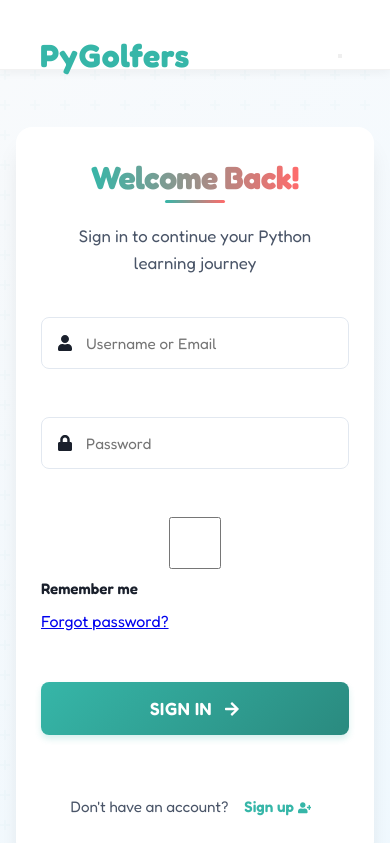
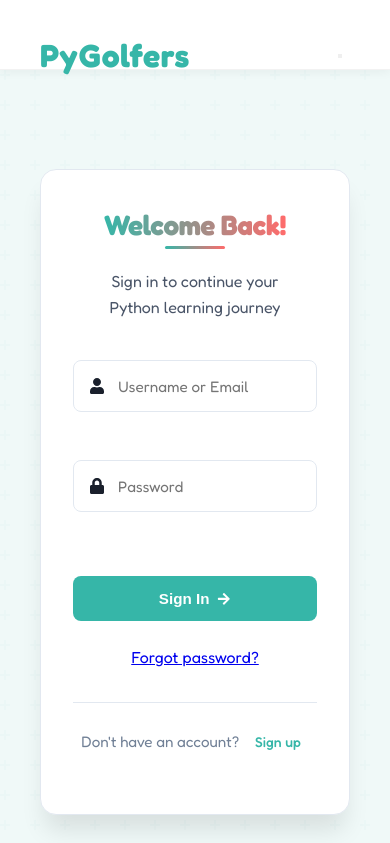
Before and after one commit to CodeWithKids/Pygolfers, a React (Create React App) app: page /login in a window 390 px wide. Shown: the top 843 px of the page. Built offline with nearby package versions, Linux system fonts and the light colour scheme.

Commit message:
Update login page: remove remember me, adjust forgot password styling, and reorganize styles

```diff
--- a/src/App.js
+++ b/src/App.js
@@ -659,7 +659,11 @@ const App = () => {
     <ChallengeDetail />
   </ProtectedRoute>
 } />
-          <Route path="/leaderboard" element={<Leaderboard />} />
+          <Route path="/leaderboard" element={
+            <ProtectedRoute isAuthenticated={currentUser.isAuthenticated} message="Please log in to view the leaderboard.">
+              <Leaderboard />
+            </ProtectedRoute>
+          } />
           <Route path="/profile/:username" element={<Profile />} />
           <Route path="/settings" element={<ProfileSettings />} />
         </Routes>
--- a/src/pages/Login.css
+++ b/src/pages/Login.css
@@ -1,26 +1,46 @@
 @import url('https://fonts.googleapis.com/css2?family=Fredoka:wght@400;500;600;700&family=Fira+Code:wght@400;500&display=swap');
 
 :root {
+  /* Primary Theme Colors */
   --teal: #36B6A8;
-  --teal-light: #e0f2f1;
-  --teal-dark: #2a8a7f;
   --yellow: #FFD43B;
-  --yellow-light: #fff9c4;
   --pink: #F76C7B;
-  --pink-light: #fce4ec;
   --dark-blue: #24304A;
-  --dark-blue-light: #e8eaf6;
-  --text-primary: #2D3748;
-  --text-secondary: #4A5568;
-  --text-muted: #718096;
-  --border-color: #E2E8F0;
-  --bg-light: #F8FAFC;
-  --shadow-sm: 0 2px 4px rgba(0, 0, 0, 0.05);
+
+  /* Semantic Color Variables */
+  --primary: var(--teal);
+  --secondary: var(--yellow);
+  --accent: var(--pink);
+  --dark: var(--dark-blue);
+
+  /* Backgrounds */
+  --bg-primary: #ffffff;
+  --bg-secondary: #f8f9fa;
+  --bg-tertiary: #f1f3f5;
+
+  /* Text Colors */
+  --text-primary: var(--dark-blue);
+  --text-secondary: #4a5568;
+  --text-muted: #6c757d;
+  --text-light: #f8f9fa;
+
+  /* UI Elements */
+  --border-color: #e2e8f0;
+  --card-bg: #ffffff;
+  --header-bg: var(--dark-blue);
+  --footer-bg: var(--dark-blue);
+
+  /* Shadows */
+  --shadow-sm: 0 1px 3px rgba(0, 0, 0, 0.1);
   --shadow-md: 0 4px 6px rgba(0, 0, 0, 0.1);
-  --shadow-lg: 0 10px 15px -3px rgba(0, 0, 0, 0.1);
-  --shadow-xl: 0 20px 25px -5px rgba(0, 0, 0, 0.1), 0 10px 10px -5px rgba(0, 0, 0, 0.04);
-  --transition: all 0.3s cubic-bezier(0.4, 0, 0.2, 1);
-  --border-radius: 16px;
+  --shadow-lg: 0 10px 15px rgba(0, 0, 0, 0.1);
+  --shadow-xl: 0 20px 25px rgba(0, 0, 0, 0.1);
+
+  /* Transitions */
+  --transition: all 0.3s ease;
+
+  /* Border Radius */
+  --border-radius: 12px;
   --border-radius-sm: 8px;
 }
 
@@ -45,10 +65,9 @@ body {
   align-items: center;
   justify-content: center;
   padding: 2rem 1rem;
+  background: var(--bg-secondary);
   position: relative;
   overflow: hidden;
-  background: linear-gradient(135deg, #f8fafc 0%, #f0f9ff 100%);
-  position: relative;
 }
 
 .login-container::before {
@@ -80,21 +99,18 @@ body {
   border-radius: var(--border-radius);
   box-shadow: var(--shadow-xl);
   padding: 3rem 2.5rem;
-  background: rgba(255, 255, 255, 0.95);
+  background: var(--card-bg);
   position: relative;
   z-index: 2;
   width: 100%;
   max-width: 420px;
-  transition: transform 0.3s ease, box-shadow 0.3s ease, background-color 0.3s ease;
-  border: 1px solid rgba(255, 255, 255, 0.5);
-  backdrop-filter: blur(10px);
-  -webkit-backdrop-filter: blur(10px);
+  transition: var(--transition);
+  border: 1px solid var(--border-color);
 }
 
 .login-card:hover {
   transform: translateY(-5px);
-  box-shadow: 0 15px 30px rgba(0, 0, 0, 0.15);
-  background: rgba(255, 255, 255, 0.98);
+  box-shadow: var(--shadow-lg);
 }
 
 .login-header {
@@ -222,72 +238,48 @@ body {
 }
 
 .login-footer a {
-  color: var(--teal);
+  color: var(--primary);
+  font-size: 0.875rem;
   text-decoration: none;
-  font-weight: 600;
   transition: var(--transition);
-  position: relative;
-  padding: 0.25rem 0.5rem;
-  margin: 0 0.25rem;
-}
-
-.login-footer a::after {
-  content: '';
-  position: absolute;
-  bottom: 0;
-  left: 0.5rem;
-  right: 0.5rem;
-  height: 2px;
-  background: var(--teal);
-  transform: scaleX(0);
-  transform-origin: right;
-  transition: transform 0.3s ease;
-}
-
-.login-footer a:hover::after {
-  transform: scaleX(1);
-  transform-origin: left;
+  font-weight: 500;
 }
 
 .login-footer a:hover {
-  color: var(--teal-dark);
-  text-decoration: none;
+  color: var(--teal);
+  text-decoration: underline;
 }
 
-/* Sign In Button */
-.signin-button {
+.login-button {
   width: 100%;
-  padding: 1rem 2rem;
-  font-size: 1.1rem;
-  font-weight: 600;
-  color: white;
-  background: linear-gradient(135deg, var(--teal), var(--teal-dark));
+  padding: 0.85rem;
   border: none;
   border-radius: var(--border-radius-sm);
+  background: var(--primary);
+  color: white;
+  font-size: 0.95rem;
+  font-weight: 600;
   cursor: pointer;
+  transition: var(--transition);
   display: flex;
   align-items: center;
   justify-content: center;
-  gap: 0.75rem;
-  margin-top: 1.5rem;
-  transition: all 0.3s ease;
-  box-shadow: 0 4px 6px rgba(54, 182, 168, 0.2);
+  gap: 0.5rem;
+  margin-top: 1rem;
+  position: relative;
+  overflow: hidden;
 }
 
-.signin-button:hover {
-  transform: translateY(-2px);
-  box-shadow: 0 6px 12px rgba(54, 182, 168, 0.3);
+.login-button:hover {
+  background: var(--teal);
+  transform: translateY(-1px);
+  box-shadow: var(--shadow-sm);
 }
 
-.signin-button:active {
-  transform: translateY(0);
-}
-
-.signin-button:disabled {
-  background: #cbd5e0;
+.login-button.loading {
+  background: var(--teal);
+  opacity: 0.8;
   cursor: not-allowed;
-  transform: none;
-  box-shadow: none;
 }
 
 /* Register CTA */
@@ -327,22 +319,27 @@ body {
 }
 
 /* Responsive Design */
-@media (max-width: 576px) {
+@media (max-width: 768px) {
   .login-card {
-    padding: 2rem 1.5rem;
+    padding: 2.5rem 2rem;
+    margin: 0 1.5rem;
+  }
+
+  .form-options {
+    flex-wrap: nowrap;
+    gap: 1rem;
+  }
+
+  .forgot-password {
+    white-space: nowrap;
   }
 
   .login-header h1 {
-    font-size: 2rem;
+    font-size: 1.75rem;
   }
 
-  .subtitle {
+  .login-header .subtitle {
     font-size: 1rem;
-  }
-
-  .social-login {
-    flex-direction: column;
-    gap: 0.75rem;
   }
 
   .form-options {
@@ -356,6 +353,8 @@ body {
   }
 }
 
+
+
 /* Animation */
 @keyframes fadeIn {
   from { opacity: 0; transform: translateY(10px); }
--- a/src/pages/Login.js
+++ b/src/pages/Login.js
@@ -15,6 +15,31 @@ const Login = () => {
   });
   const [errors, setErrors] = useState({});
   const [isLoading, setIsLoading] = useState(false);
+
+  // Animation variants
+  const containerVariants = {
+    hidden: { opacity: 0 },
+    visible: {
+      opacity: 1,
+      transition: {
+        staggerChildren: 0.1,
+        delayChildren: 0.2
+      }
+    }
+  };
+
+  const itemVariants = {
+    hidden: { y: 20, opacity: 0 },
+    visible: {
+      y: 0,
+      opacity: 1,
+      transition: {
+        type: 'spring',
+        stiffness: 100,
+        damping: 10
+      }
+    }
+  };
 
   const handleChange = (e) => {
     const { name, value } = e.target;
@@ -54,22 +79,33 @@ const Login = () => {
     <div className="login-container">
       <motion.div
         className="login-card"
-        initial={{ opacity: 0, y: 20 }}
-        animate={{ opacity: 1, y: 0 }}
-        transition={{ duration: 0.5 }}
+        initial="hidden"
+        animate="visible"
+        variants={containerVariants}
       >
-        <div className="login-header">
+        <motion.div className="login-header" variants={itemVariants}>
           <h1>Welcome Back!</h1>
           <p className="subtitle">Sign in to continue your Python learning journey</p>
-        </div>
+        </motion.div>
         {message && (
-          <div className="login-alert" style={{background:'#F76C7B', color:'#fff', borderRadius:'8px', padding:'0.75rem 1rem', marginBottom:'1rem', textAlign:'center'}}>
-            {message}
-          </div>
+          <motion.div
+          className="login-alert"
+          style={{
+            background:'#F76C7B',
+            color:'#fff',
+            borderRadius:'8px',
+            padding:'0.75rem 1rem',
+            marginBottom:'1rem',
+            textAlign:'center'
+          }}
+          variants={itemVariants}
+        >
+          {message}
+        </motion.div>
         )}
 
-        <form className="login-form" onSubmit={handleSubmit}>
-          <div className="form-group">
+        <motion.form className="login-form" onSubmit={handleSubmit} variants={itemVariants}>
+          <motion.div className="form-group" variants={itemVariants}>
             <div className={`input-with-icon ${errors.username ? 'error' : ''}`}>
               <FaUser className="input-icon" />
               <input
@@ -82,9 +118,9 @@ const Login = () => {
               />
             </div>
             {errors.username && <span className="error-message">{errors.username}</span>}
-          </div>
+          </motion.div>
 
-          <div className="form-group">
+          <motion.div className="form-group" variants={itemVariants}>
             <div className={`input-with-icon ${errors.password ? 'error' : ''}`}>
               <FaLock className="input-icon" />
               <input
@@ -97,33 +133,49 @@ const Login = () => {
               />
             </div>
             {errors.password && <span className="error-message">{errors.password}</span>}
-          </div>
-
-          <div className="form-options">
-            <label className="remember-me">
-              <input type="checkbox" name="remember" />
-              <span>Remember me</span>
-            </label>
-            <Link to="/forgot-password" className="forgot-password">
-              Forgot password?
-            </Link>
-          </div>
+          </motion.div>
 
           <motion.button
             type="submit"
-            className="btn btn-primary signin-button"
+            className={`login-button ${isLoading ? 'loading' : ''}`}
             disabled={isLoading}
-            whileHover={{ scale: 1.02, boxShadow: '0 4px 12px rgba(54, 182, 168, 0.3)' }}
+            whileHover={{ scale: 1.02 }}
             whileTap={{ scale: 0.98 }}
+            variants={itemVariants}
           >
-            {isLoading ? 'Signing In...' : 'Sign In'}
-            <FaArrowRight className="button-icon" />
+            {isLoading ? (
+              <>
+                <div className="spinner"></div>
+                <span>Signing in...</span>
+              </>
+            ) : (
+              <>
+                <span>Sign In</span>
+                <FaArrowRight className="button-icon" />
+              </>
+            )}
           </motion.button>
 
-          <div className="register-cta">
-            Don't have an account? <Link to="/register" className="signup-link">Sign up <FaUserPlus className="signup-icon" /></Link>
-          </div>
-        </form>
+          <motion.div className="text-center mt-2 mb-2" variants={itemVariants}>
+            <Link to="/forgot-password" className="text-sm text-primary hover:text-teal hover:underline">
+              Forgot password?
+            </Link>
+          </motion.div>
+
+          <motion.div className="login-footer" variants={itemVariants} style={{ marginTop: '0.5rem' }}>
+            <p>Don't have an account?{' '}
+              <Link
+                to="/register"
+                className="signup-link"
+                onClick={(e) => {
+                  if (isLoading) e.preventDefault();
+                }}
+              >
+                Sign up
+              </Link>
+            </p>
+          </motion.div>
+        </motion.form>
       </motion.div>
     </div>
   );
```
Also changed, not shown: src/components/Leaderboard.js (+34 -11 lines), src/styles/Buttons.css (renamed from src/styles/buttons.css), 1 other file (tests, documents, lock files or other folders).
